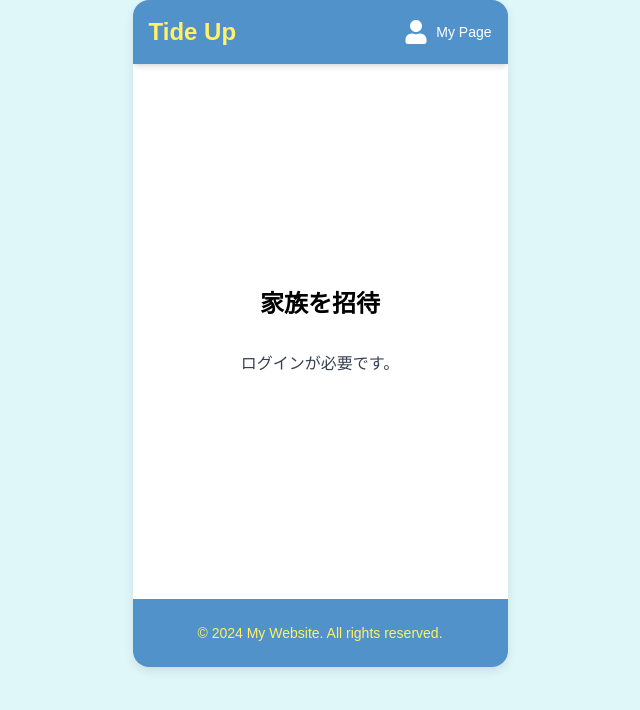
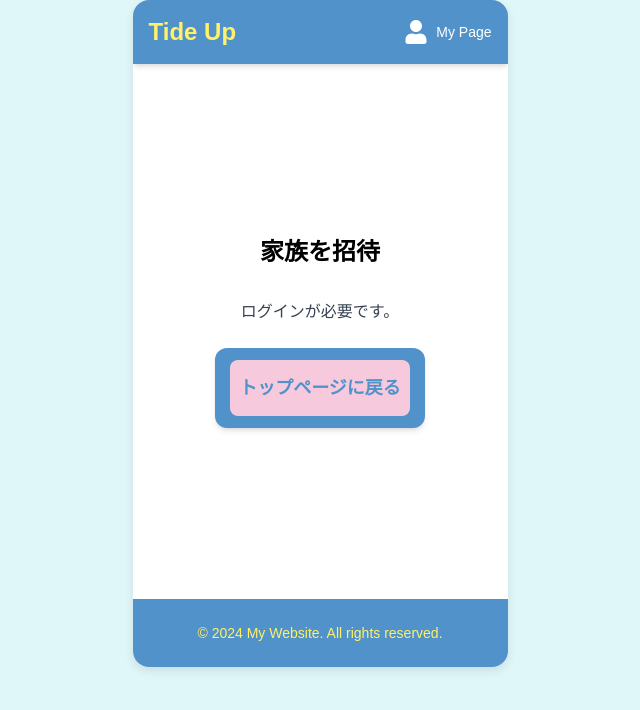
Before and after one commit to ms-engineer-bc24-07/FinalProject_teamD, a Next.js app in the folder frontend/: page /invite in a window 1280 px wide. Shown: the top 710 px of the page, without its empty margins (320-960 px from the left). Built offline with nearby package versions, Linux system fonts and the light colour scheme.

Commit message:
add.トップページに戻るボタンを追加

```diff
--- a/frontend/src/app/invite/page.tsx
+++ b/frontend/src/app/invite/page.tsx
@@ -3,6 +3,7 @@
 import React, { useState, useEffect } from "react";
 import { getAuth } from "firebase/auth";
 import axios from "../../lib/axios";
+import CustomButton from "../../components/CustomButton"; // CustomButtonコンポーネントのインポート
 
 const InvitePage = () => {
   const [inviteLink, setInviteLink] = useState(""); // 招待リンクを保存
@@ -28,7 +29,7 @@ const InvitePage = () => {
 
         // バックエンドにグループ情報取得のリクエストを送信
         const response = await axios.get(
-          "http://localhost:8000/api/family/get_group_info/",  // グループ情報を取得するエンドポイント
+          "http://localhost:8000/api/family/get_group_info/", // グループ情報を取得するエンドポイント
           {
             headers: {
               Authorization: `Bearer ${idToken}`, // トークンをヘッダーに追加
@@ -77,6 +78,11 @@ const InvitePage = () => {
               />
             </div>
           )}
+
+          {/* トップページに戻るボタン */}
+          <div className="mt-6">
+            <CustomButton text="トップページに戻る" onClick={() => (window.location.href = "/")} />
+          </div>
         </>
       )}
     </div>
```
